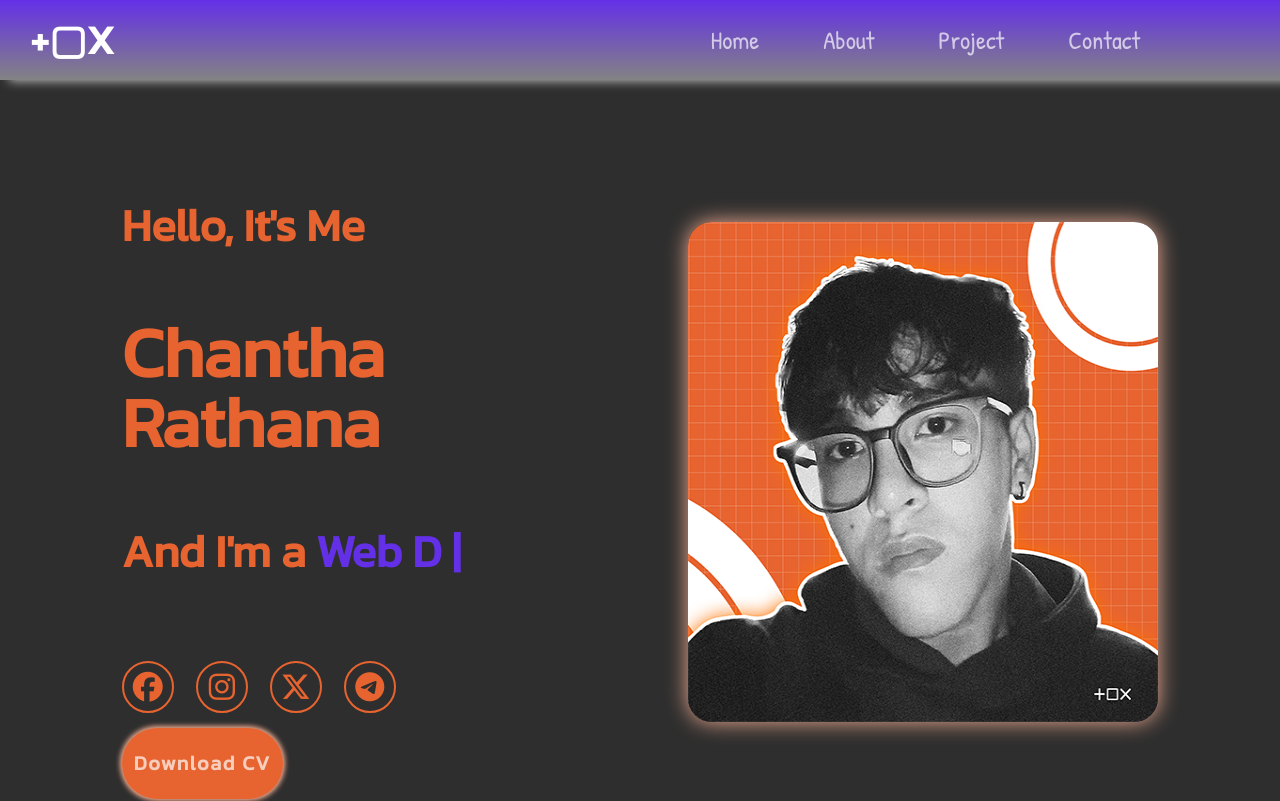
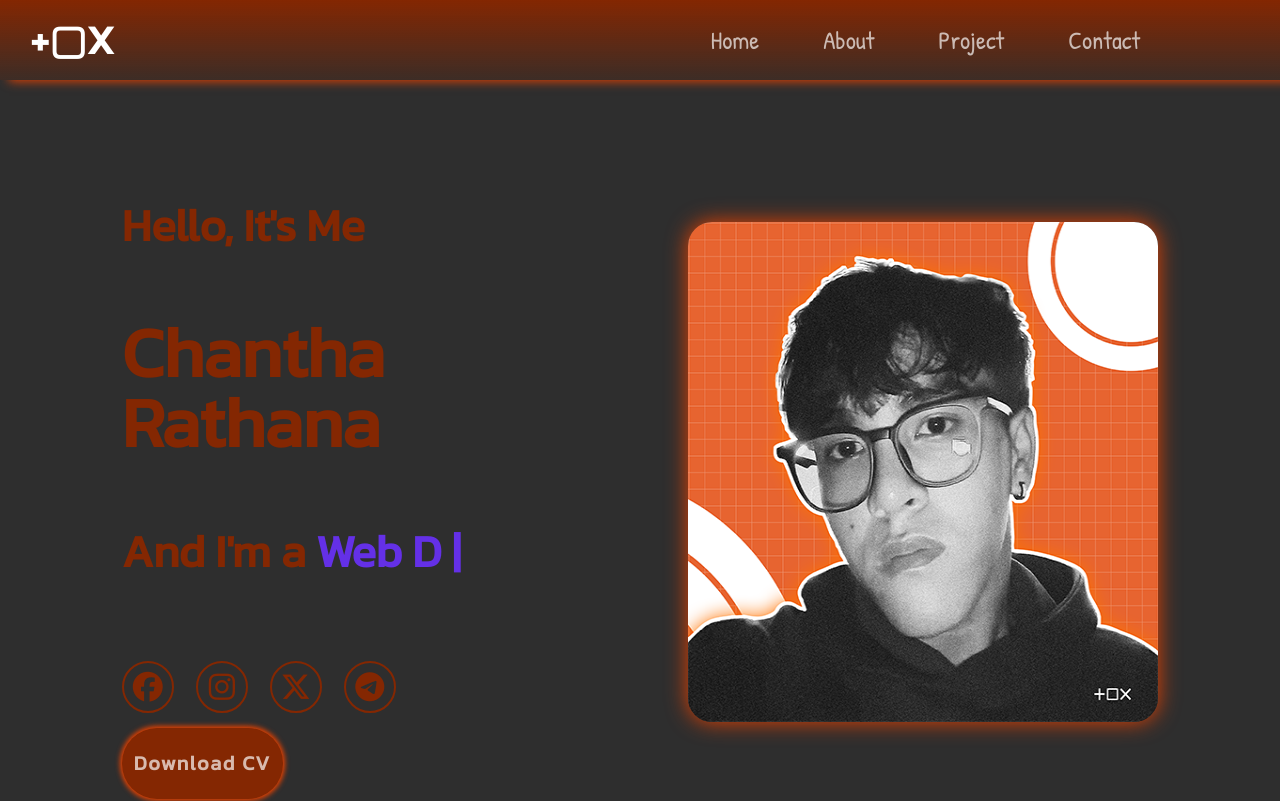
Before and after one commit to ZenTo26/Portfolio-Web, a Vue app: page / in a window 1280 px wide. Shown: the top 801 px of the page. Built offline with nearby package versions, Linux system fonts and the light colour scheme.

Commit message:
change color

```diff
--- a/src/assets/base.css
+++ b/src/assets/base.css
@@ -1,9 +1,10 @@
 :root {
   --main-color: #ffffffae;
   /* --box-shadow:rgb(100, 100, 247); */
-  --box-shadow: #f3ae93;
-  --base-color: #e76430;
-  --secendary-color: #30E764;
-  --secendary-shawdow:#88f5a7;
-  --thirt-color:#6430E7;
+  --box-shadow: #e94200;
+  --text-shadow: #ff7139;
+  --base-color: #842702;
+  --secendary-color: #30e764;
+  --secendary-shawdow: #88f5a7;
+  --thirt-color: #6430e7;
 }
--- a/src/components/Navbar.vue
+++ b/src/components/Navbar.vue
@@ -24,8 +24,8 @@ export default {};
 .navbar {
   width: 100%;
   /* height: 80px; */
-  box-shadow: 0px 10px 10px -9px var(--main-color);
-  background: linear-gradient(to bottom, var(--thirt-color), #838383);
+  box-shadow: 0px 10px 10px -9px var(--box-shadow);
+  background: linear-gradient(to bottom, var(--base-color), #8427022d);
   position: fixed;
   top: 0;
   left: 0;
@@ -63,11 +63,11 @@ export default {};
   font-weight: 400;
 }
 .menu a:hover {
-  color: var(--base-color);
+  color: var(--box-shadow);
   font-weight: 500;
   font-size: 27px;
   margin-left: 4rem;
-  text-shadow: 0px 1px 13px var(--box-shawdow);
+  text-shadow: 0px 1px 13px var(--text-shadow);
   transition: 0.8s;
 }
 
```
